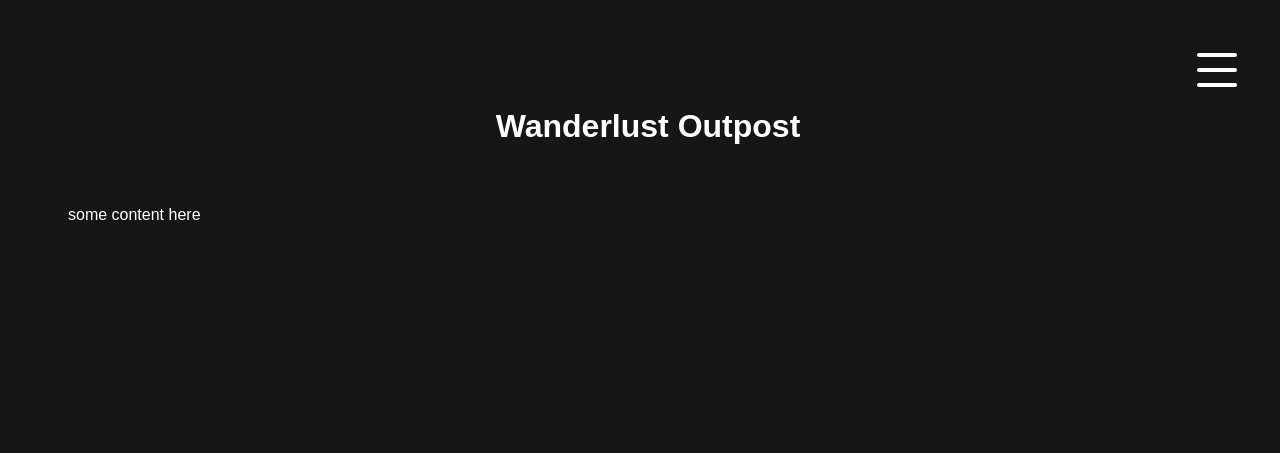
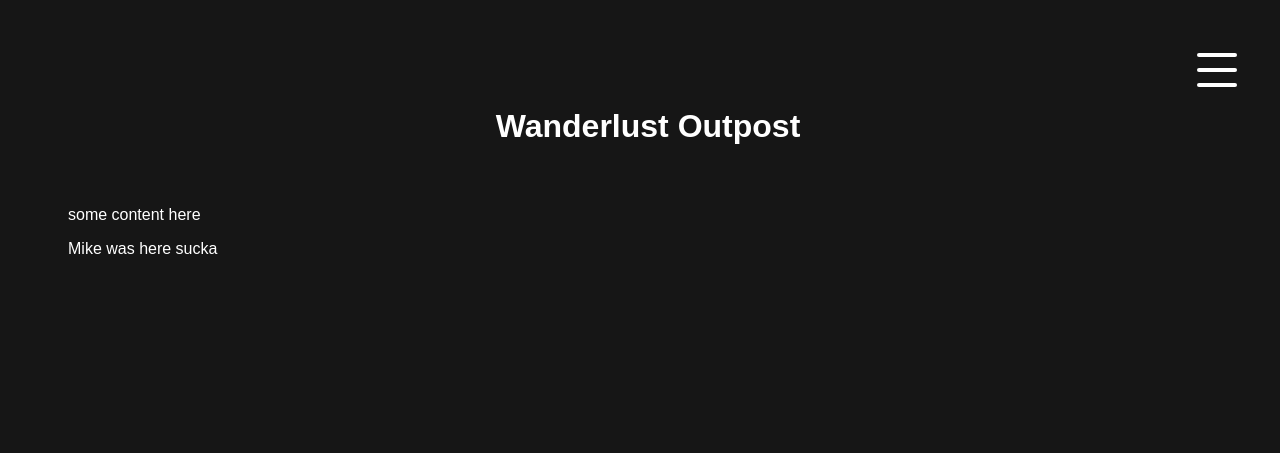
Before and after one commit to n-okonek/ics-325-final, a PHP site: page / in a window 1280 px wide. Shown: the top 453 px of the page. Run offline with PHP 8.4, Linux system fonts and the light colour scheme; style sheets or scripts are compiled from the project's sources; some libraries are stand-ins or nearby versions.

Commit message:
added code to mikes branch

```diff
--- a/index.php
+++ b/index.php
@@ -5,5 +5,6 @@
 ?>
 
 <p> some content here<p>
+<p> Mike was here sucka</P>
 
 <?php require 'includes/footer.php'; ?>
```
